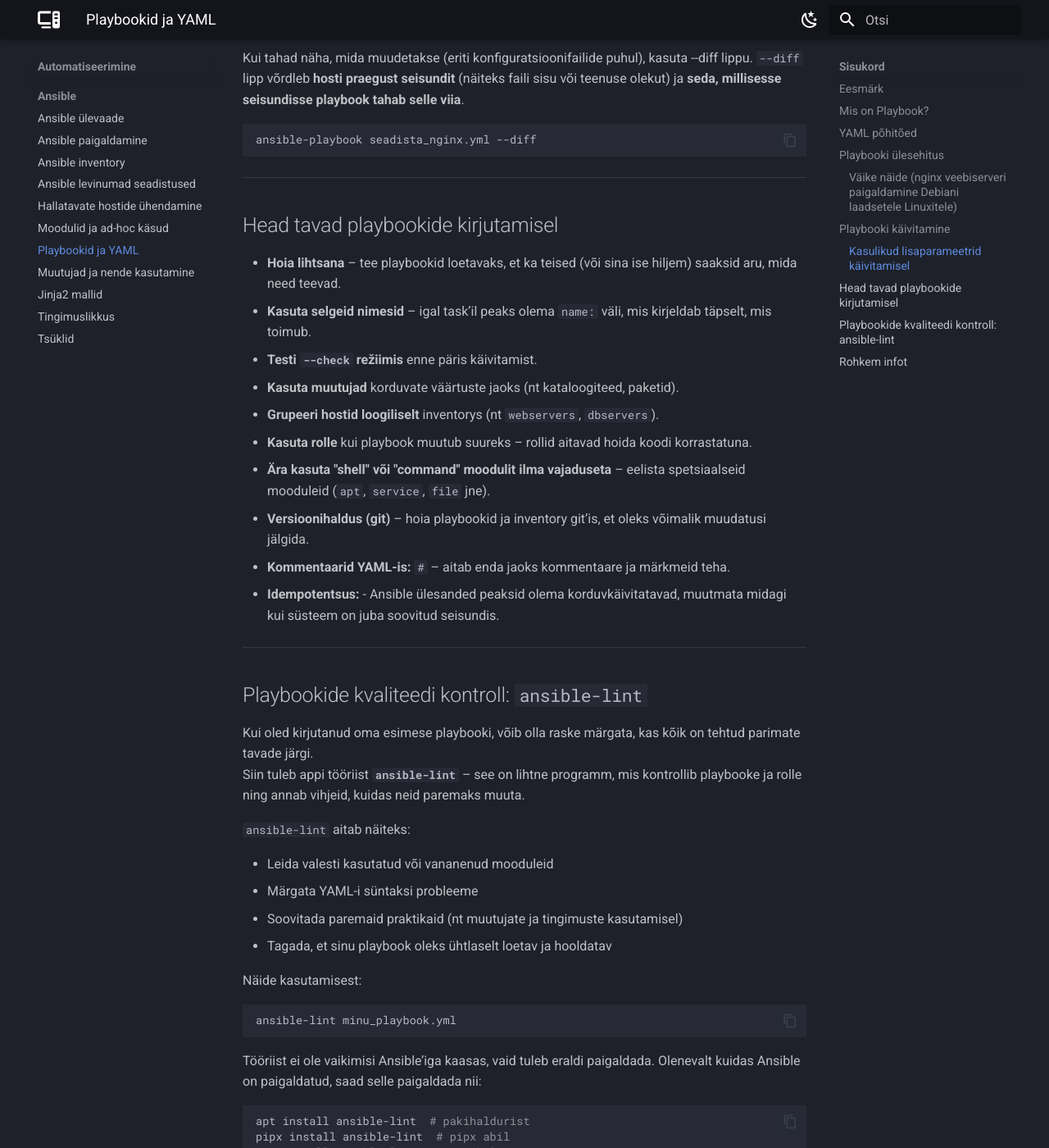
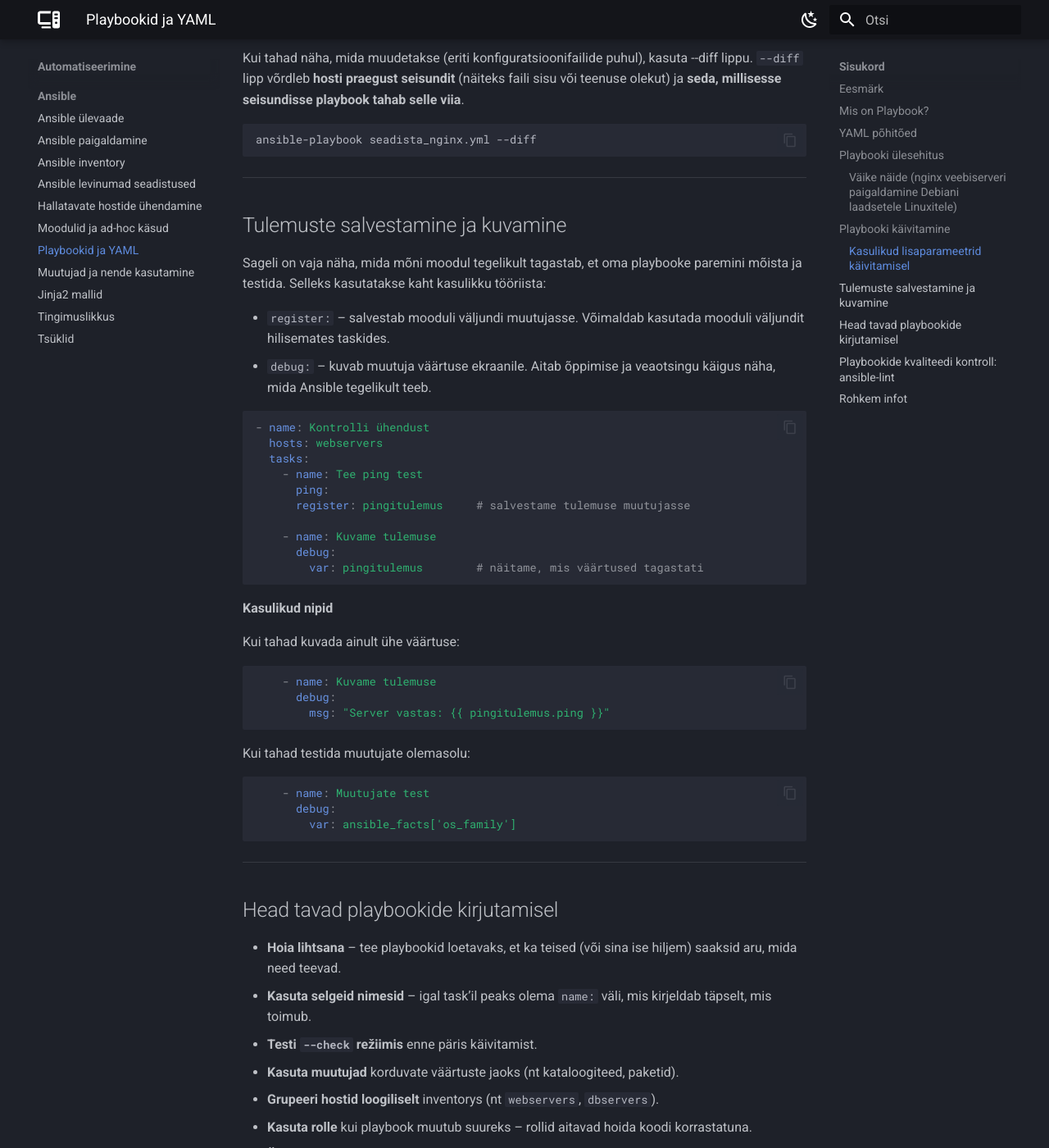
Before and after one commit to priitpaap/priitpaap.github.io, an MkDocs documentation site: the page built from docs/ansible/ansibleplaybooks.md, in a window 1280 px wide and 1400 px high, scrolled down 3377 px. Shown: the whole window at 82% size. Built offline with MkDocs 1.6.1 and Material for MkDocs 9.7.7, drawn with Linux system fonts in a browser that asks for light colours.

Commit message:
Update ansibleplaybooks.md

````diff
--- a/docs/ansible/ansibleplaybooks.md
+++ b/docs/ansible/ansibleplaybooks.md
@@ -150,6 +150,47 @@
 
 ---
 
+## Tulemuste salvestamine ja kuvamine
+
+Sageli on vaja näha, mida mõni moodul tegelikult tagastab, et oma playbooke paremini mõista ja testida.
+Selleks kasutatakse kaht kasulikku tööriista:
+
+- `register:` – salvestab mooduli väljundi muutujasse. Võimaldab kasutada mooduli väljundit hilisemates taskides.
+- `debug:` – kuvab muutuja väärtuse ekraanile. Aitab õppimise ja veaotsingu käigus näha, mida Ansible tegelikult teeb.
+
+```yaml
+- name: Kontrolli ühendust
+  hosts: webservers
+  tasks:
+    - name: Tee ping test
+      ping:
+      register: pingitulemus     # salvestame tulemuse muutujasse
+
+    - name: Kuvame tulemuse
+      debug:
+        var: pingitulemus        # näitame, mis väärtused tagastati
+```
+
+**Kasulikud nipid**
+
+Kui tahad kuvada ainult ühe väärtuse:
+
+```yaml
+    - name: Kuvame tulemuse
+      debug:
+        msg: "Server vastas: {{ pingitulemus.ping }}"
+```
+
+Kui tahad testida muutujate olemasolu:
+
+```yaml
+    - name: Muutujate test
+      debug:
+        var: ansible_facts['os_family']
+```
+
+---
+
 ## Head tavad playbookide kirjutamisel
 
 - **Hoia lihtsana** – tee playbookid loetavaks, et ka teised (või sina ise hiljem) saaksid aru, mida need teevad.
````
